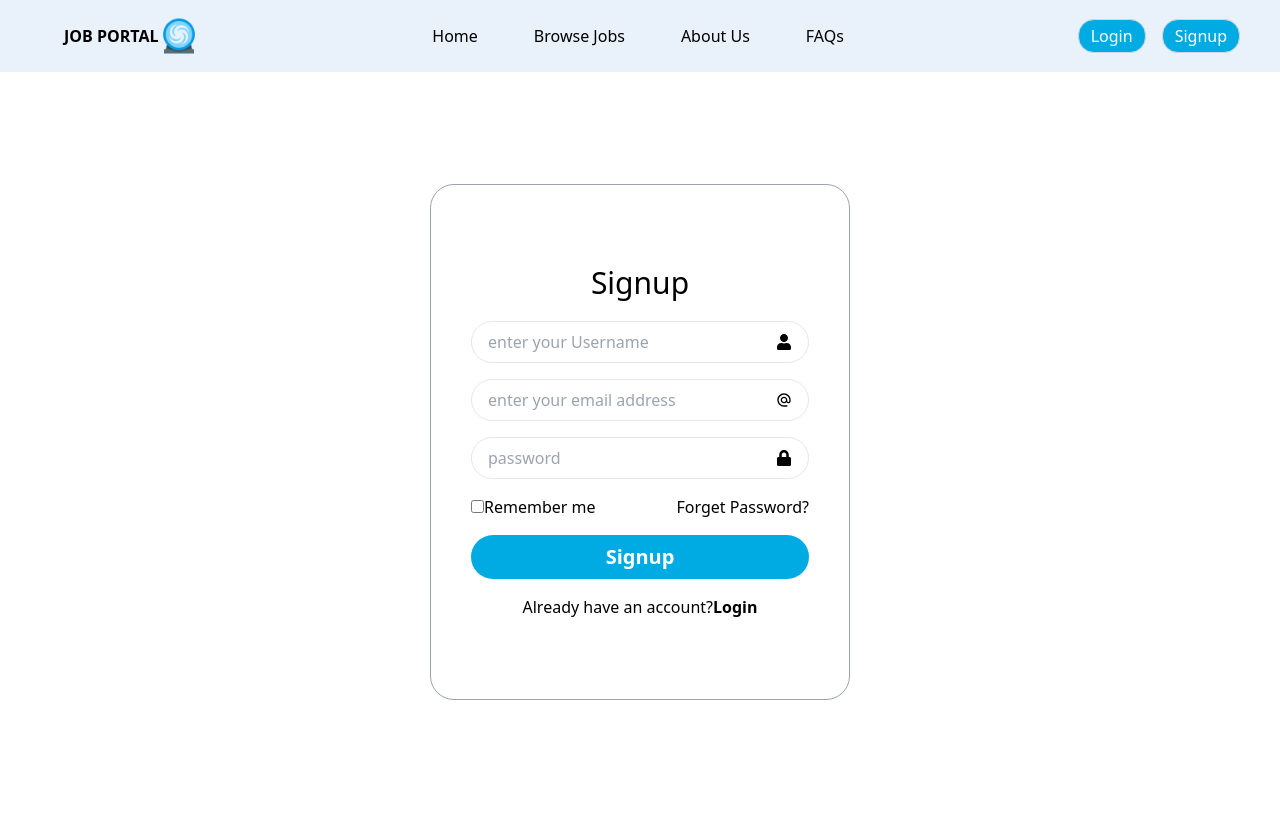
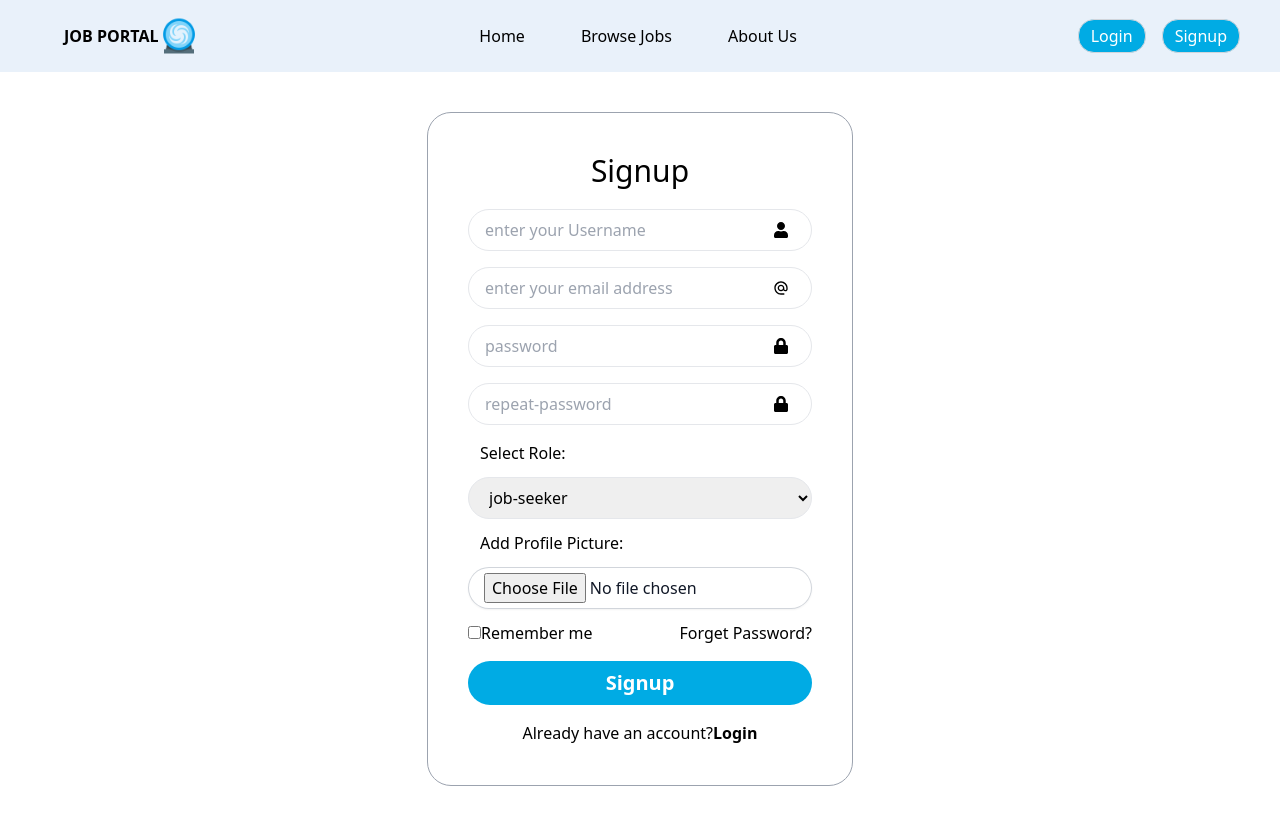
Before and after one commit to bbestyoo/Job-Portal-, a React (Vite) app: page /signup in a window 1280 px wide. Built offline with nearby package versions, Linux system fonts and the light colour scheme.

Commit message:
signup and image

```diff
--- a/package.json
+++ b/package.json
@@ -14,6 +14,7 @@
     "axios": "^1.6.3",
     "react": "^18.2.0",
     "react-dom": "^18.2.0",
+    "react-hot-toast": "^2.4.1",
     "react-icons": "^4.12.0",
     "react-redux": "^9.0.4",
     "react-router-dom": "^6.20.1",
--- a/redux/store.js
+++ b/redux/store.js
@@ -1,6 +1,6 @@
 import { configureStore } from '@reduxjs/toolkit'
 import userReducer from './UserSlice'
-import jobReducer from './JobSlice'
+// import jobReducer from './JobSlice'
 
 export const store = configureStore({
   reducer: {
--- a/src/components/Header.jsx
+++ b/src/components/Header.jsx
@@ -3,6 +3,10 @@ import { useDispatch, useSelector } from "react-redux";
 import { NavLink, useNavigate } from "react-router-dom";
 import {logoutUser} from "../../redux/UserSlice"
 import logo from "../assets/logo.png"
+import { ToastContainer, toast } from 'react-toastify';
+import 'react-toastify/dist/ReactToastify.css';
+
+
 // import Modal from "react-modal"
 
 export default function Header() {
@@ -10,7 +14,6 @@ export default function Header() {
   const navigate = useNavigate()
   const dispatch = useDispatch()
   const userDetails = useSelector((state)=>state.user.value)
-  console.log("asdasd",userDetails)
 
   function handleLogout (){
     navigate("/")
@@ -22,6 +25,7 @@ export default function Header() {
 
   return (
     <div>
+          <ToastContainer />
       <header className="bg-secondary">
         <nav className="flex justify-between py-4 pl-16 pr-10 items-center">
 
@@ -56,9 +60,6 @@ export default function Header() {
             }
 
 
-            <li>
-              <NavLink   to="/">FAQs</NavLink>
-            </li>
           </ul>
 
           <ul className="flex gap-3 items-center">
--- a/src/components/JobDetails.jsx
+++ b/src/components/JobDetails.jsx
@@ -5,8 +5,6 @@ import { FcRating } from "react-icons/fc";
 import { IoLocationSharp } from "react-icons/io5";
 import { BsCalendarDate } from "react-icons/bs";
 import { useSelector } from "react-redux";
-import { ToastContainer, toast } from 'react-toastify';
-  import 'react-toastify/dist/ReactToastify.css';
 
 export default function JobDetails() {
   const [getJobById, setJobById] = useState([]);
@@ -69,7 +67,6 @@ export default function JobDetails() {
             <BsCalendarDate />
             <p>Apply Before: {getJobById.deadline_date}</p>
             <p>Applicants:10</p>
-            <ToastContainer />
             <button onClick={handleClick}
               className="ml-20 p-3 px-8 font-semibold text-white border border-gray-300 bg-primary rounded-2xl hover:bg-hover">Apply Now</button>
             </div>
--- a/src/components/Search.jsx
+++ b/src/components/Search.jsx
@@ -1,7 +1,6 @@
 import { useEffect, useState } from "react";
 import { IoSearch } from "react-icons/io5";
 import { useDispatch, useSelector } from "react-redux";
-import { fetchJobDetails } from "../../redux/JobSlice";
 
 export default function Search({ onSearch }) {
   const [searchQuery, setSearchQuery] = useState("");
--- a/src/components/Signup.jsx
+++ b/src/components/Signup.jsx
@@ -1,50 +1,169 @@
+  // import { ToastContainer, toast } from "react-toastify";
+// import "react-toastify/dist/ReactToastify.css";
+
+import { useState } from "react";
 import { FaUser, FaLock } from "react-icons/fa";
 import { IoMdEye } from "react-icons/io";
 import { IoMdEyeOff } from "react-icons/io";
 import { MdAlternateEmail } from "react-icons/md";
 import { Link, useNavigate } from "react-router-dom";
-import Login from "./Login";
-import { useState } from "react";
+import axios from "axios";
+import toast, { Toaster } from "react-hot-toast";
 
 
 function Signup() {
 
-    const navigate = useNavigate()
+  const [error, setError] = useState({});
+  const [role, setRole] = useState("");
+  // const [userData, setUserData] = useState(initialState);
+  const [profileImage, setProfileImage] = useState(null);
+  const navigate = useNavigate();
+  const [isVisible, setIsVisible] = useState(false);
+  const [password, setPassword] = useState("");
 
-  // function handleSignup (){
-
-  //   navigate("/login")
+  function clickEyeButton() {
+    setIsVisible((prevVisible) => !prevVisible);
+  }
+  // const initialState = {
+  //   username: "",
+  //   email: "",
+  //   password: "",
+  //   repeat_password: "",
+  //   role: "",
+  //   website: "",
+  //   image: null,
+  // };
 
 
+  console.log(role);
+  function handleRoleChange(e) {
+    if (e.target.value === "company") {
+      setRole("company");
+    } else {
+      setRole("job-seeker");
+    }
+  }
+  function handleImage(e) {
+    // console.log(fd);
+    console.log(e.target.files[0]);
+    setProfileImage(e.target.files[0]);
+  }
+
+  // function handleChange(e) {
+  //   setUserData({ ...userData, [e.target.name]: e.target.value });
   // }
 
-  const [password, setPassword] = useState("");
-  const [isVisible, setIsVisible] = useState(false);
+  function handleSubmit(e) {
+    e.preventDefault();
+    // toast.success("Signup Success");
 
-  function clickEyeButton()  {
-    setIsVisible((prevVisible) => !prevVisible);
+    const fd = new FormData();
 
+    // fd.append("username", userData.username);
+    // fd.append("email", userData.email);
+    // fd.append("password", userData.password);
+    // fd.append("repeat_password", userData.repeat_password);
+    // fd.append("role", userData.role);
+    // fd.append("website", userData.website);
+    // fd.append("image", profileImage);
 
+    /*
+    fd.append("username", e.target.username.value);
+    fd.append("email", e.target.email.value);
+    fd.append("password", e.target.password.value);
+    fd.append("repeat_password", e.target.repeat_password.value);
+    fd.append("role", e.target.role.value);
+    fd.append("image", profileImage);
+
+    */
+    // fd.append("website", e.target.website.value);
+    if (role === "company") {
+      fd.append("username", e.target.username.value);
+      fd.append("email", e.target.email.value);
+      fd.append("password", e.target.password.value);
+      fd.append("repeat_password", e.target.repeat_password.value);
+      fd.append("role", e.target.role.value);
+      // fd.append("website", e.target.website.value);
+      fd.append("image", profileImage || "");
+    } else {
+      fd.append("username", e.target.username.value);
+      fd.append("email", e.target.email.value);
+      fd.append("password", e.target.password.value);
+      fd.append("repeat_password", e.target.repeat_password.value);
+      fd.append("role", e.target.role.value);
+      fd.append("image", profileImage || "");
+    }
+
+    // console.log(fd.get("username"));
+    console.log(...fd);
+    axios
+      .post("http://localhost:8000/api/signup", fd)
+      .then((res) => {
+        toast.success("Signup Success");
+        // console.log(res.data);
+        // console.log("hello bro");
+
+        navigate("/login");
+      })
+      .catch((Err) => {
+        console.log(Err);
+        setError({});
+        console.log("hello error");
+        //Err.response.data.errors[0].msg)
+        if (Err.response?.data.errors) {
+          const errorArray = Err.response.data.errors;
+          let temp = {};
+          errorArray.forEach((error) => {
+            temp[error.params] = error.msg;
+
+            if (error.params === "repeat_password") {
+              temp.repeat_password = "Both password should be same";
+            }
+            if (error.params === "image") {
+              temp.image = "*Please add a Image";
+            }
+          });
+          // setError(temp);
+
+          setError({ ...temp });
+
+          // setError(Err.response?.data.errors[0].msg);
+        }
+
+        // if (error.repeat_password) {
+        //   setError({
+        //     ...error,
+        //     repeat_password: "Both password should be same",
+        //   });
+        // }
+        if (Err.response.data.msg) {
+          setError({ email: Err.response.data.msg });
+        }
+      });
+    setError({});
+
+    console.log(error);
   }
 
+  return (
+    <>
+     <div>
+      <div className="w-fit m-auto my-10">
+        <div className="border border-gray-400 py-10 px-10 rounded-3xl">
+        <form  onSubmit={(e)=>handleSubmit(e)}
+          action="#"
+        >
+          <p className="text-3xl font-medium mb-5">Signup</p>
 
-  return (
-    <div>
-      <div className="w-fit m-auto my-28">
-        <div className="border border-gray-400 py-20 px-10 rounded-3xl">
-          <p className="text-3xl font-medium mb-5">Signup</p>
           <div className="flex border items-center p-2 px-4 rounded-3xl my-4">
-            <input
-              type="name"
-              required
-              placeholder="enter your Username"
-              className="w-72 outline-none"
-            />
+          <input type="username" name="username" required placeholder="enter your Username" className="w-72 outline-none" />
             <FaUser />
           </div>
           <div className="flex border items-center p-2 px-4 rounded-3xl my-4">
             <input
               type="email"
+              name="email"
+              // value={"mel@mel.com"}
               required
               placeholder="enter your email address"
               className="w-72 outline-none "
@@ -53,20 +172,73 @@ function Signup() {
           </div>
           <div className="flex border items-center p-2 px-4 rounded-3xl my-4">
             <input
-               type={isVisible? "text" : "password"}
+              type={isVisible ? "text" : "password"}
+              name="password"
+              // value={"password"}
               placeholder="password"
               required
               className="w-72 outline-none "
-              onChange={(e)=>{setPassword(e.target.value)}}
+              onChange={(e) => {
+                setPassword(e.target.value);
+              }}
             />
             {password.length <= 0 ? (
               <FaLock />
             ) : (
-              <button onClick={clickEyeButton}>
+              <button type="button" onClick={clickEyeButton}>
                 {isVisible ? <IoMdEyeOff /> : <IoMdEye />}
               </button>
             )}
           </div>
+          <div className="flex border items-center p-2 px-4 rounded-3xl my-4">
+            <input
+              type="password"
+              name="repeat_password"
+              // value={"password"}
+              placeholder="repeat-password"
+              required
+              className="w-72 outline-none "
+
+            />
+             <FaLock />
+           </div>
+          <div className="flex flex-col items-start">
+            <label className="px-3" htmlFor="role">
+              Select Role:{" "}
+            </label>
+
+            <select
+              className="border p-2 px-4 rounded-3xl w-full my-3"
+              id="role"
+              onChange={(e) => handleRoleChange(e)}
+            >
+              <option value="job-seeker">
+                job-seeker
+              </option>
+              <option value="company">company</option>
+            </select>
+          </div>
+          <div className="flex flex-col items-start">
+            <label
+              htmlFor="image"
+              className=" px-3"
+            >
+              Add Profile Picture:
+            </label>
+            <div className="  w-full my-3">
+              <input
+                onChange={(e) => {
+                  handleImage(e);
+                  //setProductData({ ...productData, images: e.target.files });
+                }}
+                name="image"
+                type="file"
+                className=" p-4 block w-full rounded-3xl border-0 py-1.5 text-gray-900 shadow-sm ring-1 ring-inset ring-gray-300 placeholder:text-gray-400 focus:ring-2 focus:ring-inset focus:ring-indigo-600 "
+              />
+            </div>
+            <small className="text-red-800"></small>
+          </div>
+
           <div className="flex justify-between">
             <label>
               <input type="checkbox" />
@@ -74,8 +246,8 @@ function Signup() {
             </label>
             <p>Forget Password?</p>
           </div>
-          <button
-          className="w-full bg-primary rounded-3xl my-4 p-2 font-bold text-white text-xl hover:bg-hover">
+          <button type="submit"
+           className="w-full bg-primary rounded-3xl my-4 p-2 font-bold text-white text-xl hover:bg-hover">
             Signup
           </button>
           <div className="flex justify-center">
@@ -84,10 +256,12 @@ function Signup() {
               <Link to="/login">Login</Link>
             </p>
           </div>
+        </form>
         </div>
       </div>
     </div>
-  );
-}
 
-export default Signup;
+     </>
+  )
+              }
+export default Signup
```
Also changed, not shown: 1 other file (tests, documents, lock files or other folders).
